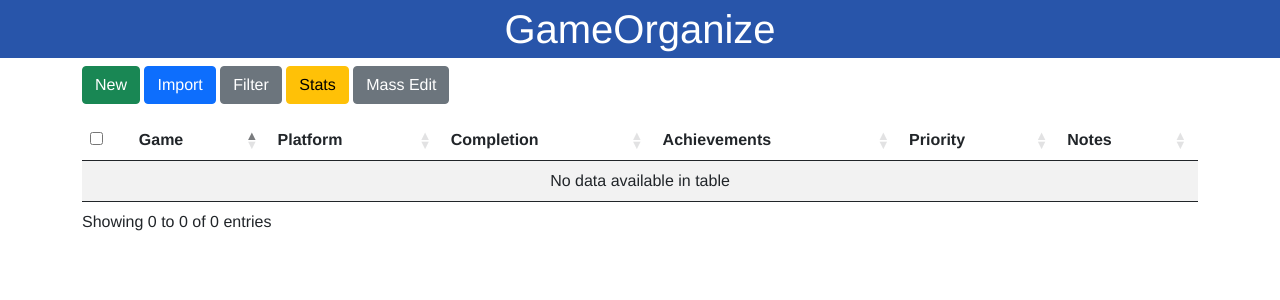
After one commit to willdobbies/gameorganize, a Flask app: template src/gameorganize/templates/list/detail.html in a window 1280 px wide. The commit adds this page. Shown: the top 300 px of the page. Run offline with Flask 3, Linux system fonts and the light colour scheme; the template is opened without the code that fills it, so the values that code supplies are empty; some libraries are stand-ins or nearby versions.

Commit message:
Add mass edit component

```diff
--- a/src/gameorganize/app.py
+++ b/src/gameorganize/app.py
@@ -143,13 +143,26 @@ def game_import():
 def get_stats(games):
   perc = {}
 
+  total = len([game for game in games])
+
   for comp in Completion:
     filtered_games = [game for game in games if game.completion == comp]
-    perc[comp] = len(filtered_games) / len([game for game in games])
+
+    if(total == 0):
+      perc[comp]=0
+      continue
+
+    perc[comp] = len(filtered_games) / total
 
   return {
     "perc":perc
   }
+
+@app.route("/massedit", methods=['POST'])
+def mass_edit():
+  print(request.form)
+
+  return redirect(url_for("all_games"))
 
 @app.route("/", methods=['GET', 'POST'])
 def all_games():
@@ -175,7 +188,7 @@ def all_games():
   stats = get_stats(all_games)
 
   return render_template(
-    'list.html',
+    'list/detail.html',
     all_games=all_games,
     all_platforms=all_platforms,
     stats=stats,
--- a/src/gameorganize/templates/list.html
+++ b/src/gameorganize/templates/list/detail.html
@@ -1,9 +1,15 @@
 {% extends "base.html" %}
+
 {% block content %}
+
 <a href="{{ url_for('game_add')}}" class="btn btn-success">New</a>
 <a href="{{ url_for('game_import')}}" class="btn btn-primary">Import</a>
-{% include "filter.html" %}
-{% include "stats.html" %}
+
+{% include "list/filter.html" %}
+{% include "list/stats.html" %}
+{% include "list/edit.html" %}
+
+<form id="gamelist" action="" method="post">
 <table id="data" class="table table-striped">
 <thead>
     <tr>
@@ -19,6 +25,7 @@
 <tbody>
     {% for game in all_games %}
     <tr class="game">
+        <input form="editform" type="hidden" id="id" name="id" value="{{game.id}}">
         <td>
             <input type="checkbox">
         </td>
@@ -54,6 +61,7 @@
     {% endfor %}
 </tbody>
 </table>
+</form>
 {%endblock%}
 
 {% block scripts %}
--- /dev/null
+++ b/src/gameorganize/templates/list/edit.html
@@ -0,0 +1,37 @@
+<button data-toggle="collapse" data-target="#edit" class="btn btn-secondary">Mass Edit</button>
+<div id="edit" class="collapse">
+    <form id="editform" action="{{url_for ('mass_edit')}}" method="post">
+        <div class="form-group">
+            <label for="name">Completion</label>
+            <select class="form-control" name="completion">
+                <option></option>
+                {% for type in Completion %}
+                    <option>{{type.name}}</option>
+                {% endfor %}
+            </select>
+        </div>
+        <div class="form-group">
+            <label for="name">Priority</label>
+            <select class="form-control" name="priority">
+                <option></option>
+                {% for type in Priority %}
+                    <option>{{type.name}}</option>
+                {% endfor %}
+            </select>
+        </div>
+        <div class="form-group">
+            <label for="name">Platform</label>
+            <select class="form-control" name="platform">
+                <option></option>
+                {% for platform in all_platforms %}
+                    <option>{{platform}}</option>
+                {% endfor %}
+            </select>
+        </div>
+
+        <div class="form-group">
+            <button type="submit" class="btn btn-success">Apply</button>
+            <a href="{{ url_for('all_games') }}" class="btn btn-danger">Reset</a>
+        </div>
+    </form>
+</div>
```
Also changed, not shown: src/gameorganize/templates/list/filter.html (renamed from src/gameorganize/templates/filter.html), src/gameorganize/templates/list/stats.html (renamed from src/gameorganize/templates/stats.html).
